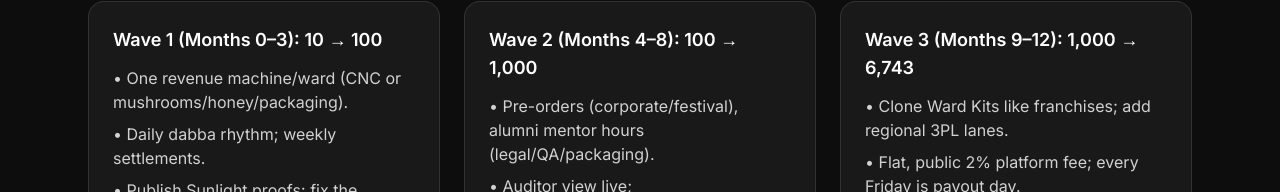
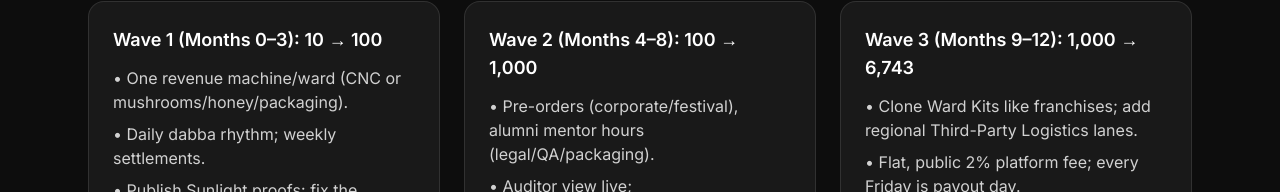
Before and after one commit to Zenslim/Gatishil, a Next.js app: page /alumni in a window 1280 px wide. Shown: the part 3054-3246 px from the top of the page. Built offline with nearby package versions, Linux system fonts and the light colour scheme.

Commit message:
Update page.tsx

```diff
--- a/app/alumni/page.tsx
+++ b/app/alumni/page.tsx
@@ -129,7 +129,7 @@ export default function AlumniEnginePage() {
       </Section>
 
       {/* Self-Sustaining Plan */}
-      <Section label="The Self-Sustaining Plan (ELI15)" shaded>
+      <Section label="The Self-Sustaining Plan" shaded>
         {/* 1) Flywheel */}
         <Block title="1) The Flywheel (one sentence)">
           <p className="text-white/80">
@@ -189,7 +189,7 @@ export default function AlumniEnginePage() {
             <Sprint
               title="Wave 3 (Months 9–12): 1,000 → 6,743"
               points={[
-                "Clone Ward Kits like franchises; add regional 3PL lanes.",
+                "Clone Ward Kits like franchises; add regional Third-Party Logistics lanes.",
                 "Flat, public 2% platform fee; every Friday is payout day.",
               ]}
             />
```
